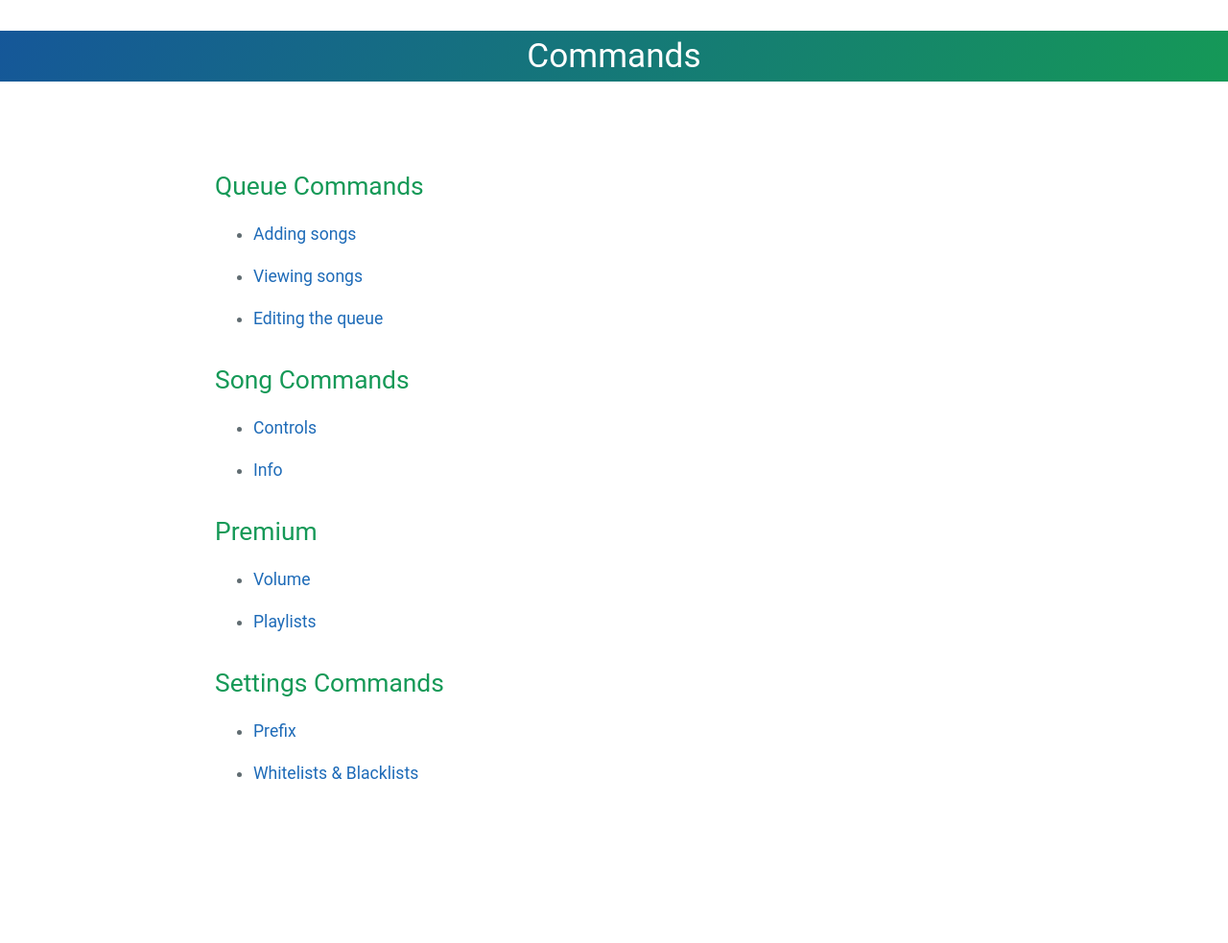
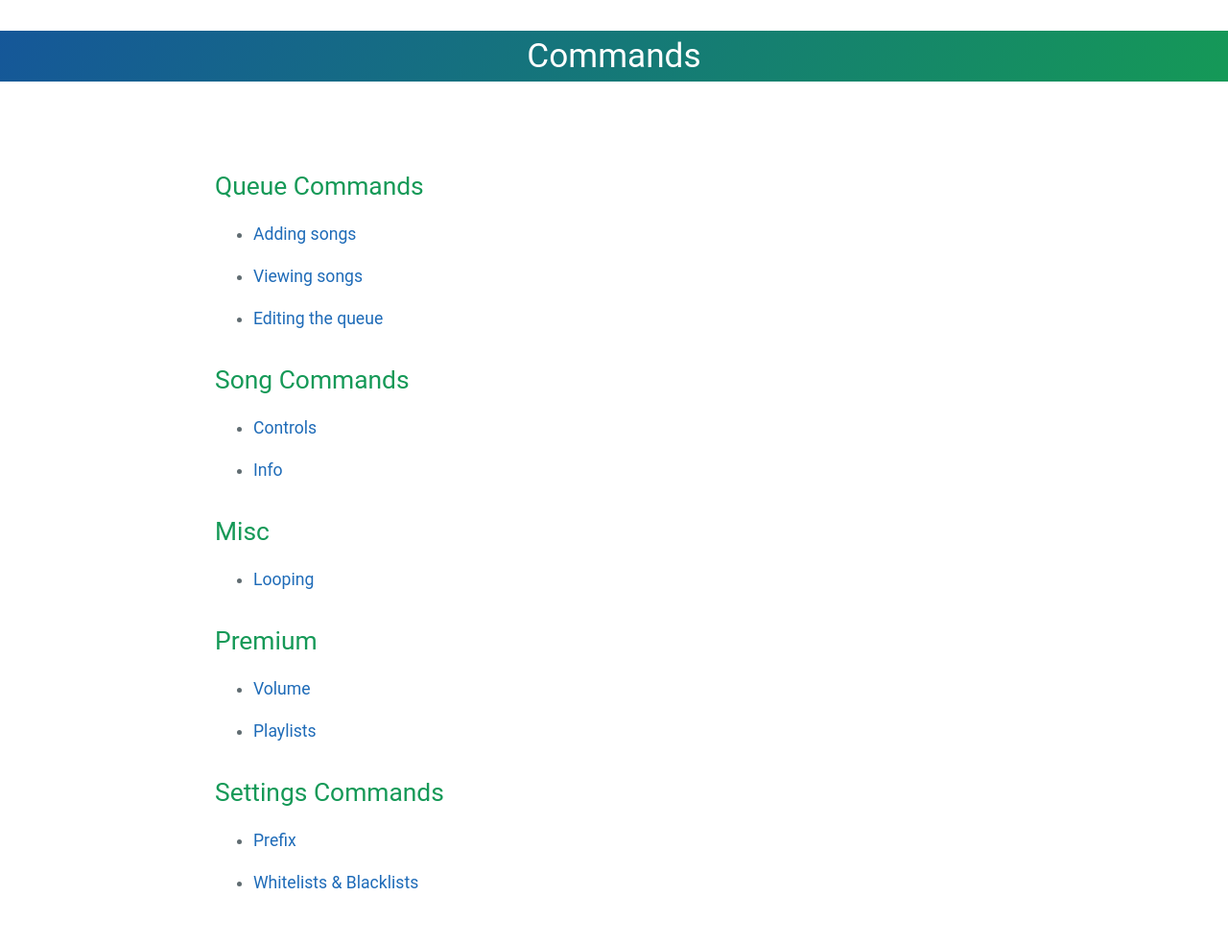
Before and after one commit to mymindishazel/marv-docs, a Jekyll site: the page built from commands/index.md, in a window 1280 px wide. Shown: the whole page at 96% size. Built offline with Jekyll 4.4.1, drawn with Linux system fonts in a browser that asks for light colours; our own code applies the rules of GitHub Pages for plain Markdown files; before the commit the page ends 900 px from its top, so only the background shows below that.

Commit message:
Update index.md

```diff
--- a/commands/index.md
+++ b/commands/index.md
@@ -10,12 +10,15 @@
 
 - [Editing the queue](/commands/queue/edit)
 
-
 ## Song Commands
 
 - [Controls](/commands/song/controls)
 
 - [Info](/commands/queue/view)
+
+## Misc
+
+- [Looping](/commands/misc/looping)
 
 ## Premium
 
```
